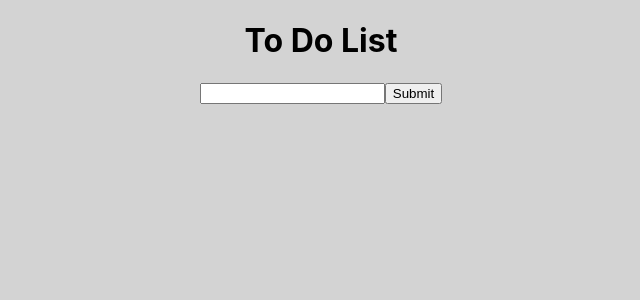
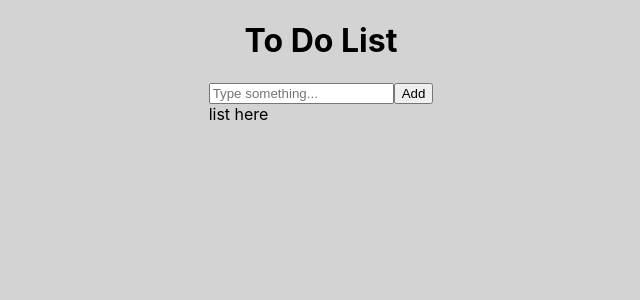
Before and after one commit to Queenshiba/react-projects, a React (Create React App) app: page / in a window 1280 px wide. Shown: the top 300 px of the page, without its empty margins (319-959 px from the left). Built offline with nearby package versions, Linux system fonts and the light colour scheme.

Commit message:
add input

```diff
--- a/src/App.js
+++ b/src/App.js
@@ -1,7 +1,33 @@
 
 import './App.css';
+import React from 'react';
 
-function App() {
+
+class App extends React.Component {
+  constructor(props) {
+    super(props);
+    this.state = {
+      todos: [],
+      value: ''
+    };
+
+  }
+  submitValue(params) {
+
+  }
+
+  handleChange(event) {
+    this.setState({ value: event.target.value })
+  }
+  addTodo(e) {
+    this.setState({
+      todos: [...this.state.todos, this.state.value],
+      value: ''
+    })
+  e.preventDefault()
+  }
+
+  render() {
     return (
       <div className="App">
         <header className="App-header">
@@ -9,16 +35,26 @@ function App() {
 
         </header>
 
-      <body>
+
         <div className="input-container">
-          <form>
-            <input type="text" name="name" />
-            <input type="submit" value="Submit" />
+          <form onSubmit={(e) => this.addTodo(e)}>
+            <input className="input" placeholder="Type something..." type="text" name="name" value={this.state.value} onChange={(e) => this.handleChange(e)} />
+            <input className="add-btn" type="submit" value="Add" />
           </form>
+{
+  this.state.todos.map((todo, index) => {
+    return (<div key={todo+index}>{todo}</div>)
+  })
+}
+
+
+          <div className="todolist">list here</div>
         </div>
-      </body>
+
       </div>
     );
   }
 
+}
+
 export default App;
```
Also changed, not shown: 1 other file (tests, documents, lock files or other folders). Lines whose indentation alone changed are shown as unchanged.
